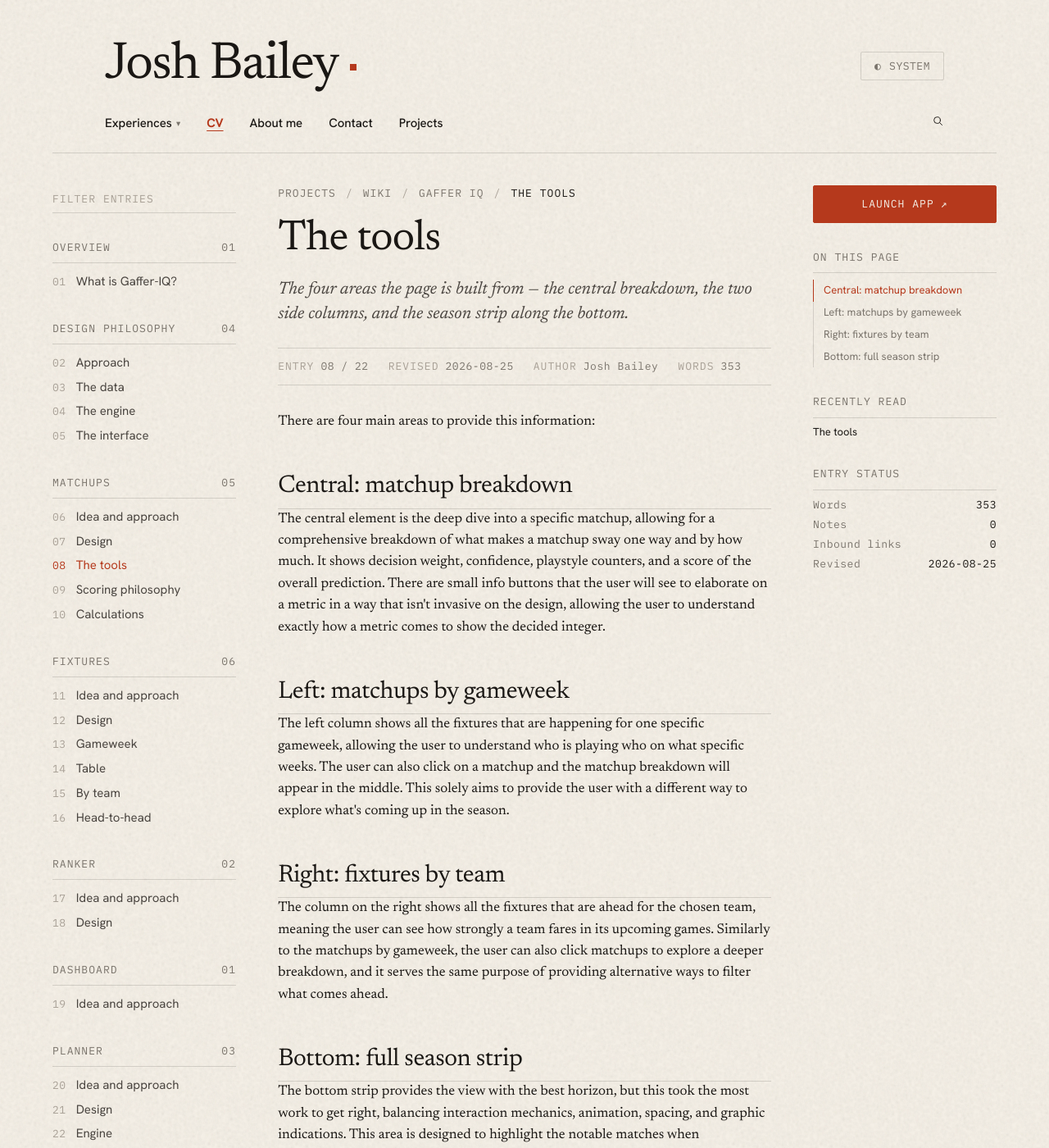
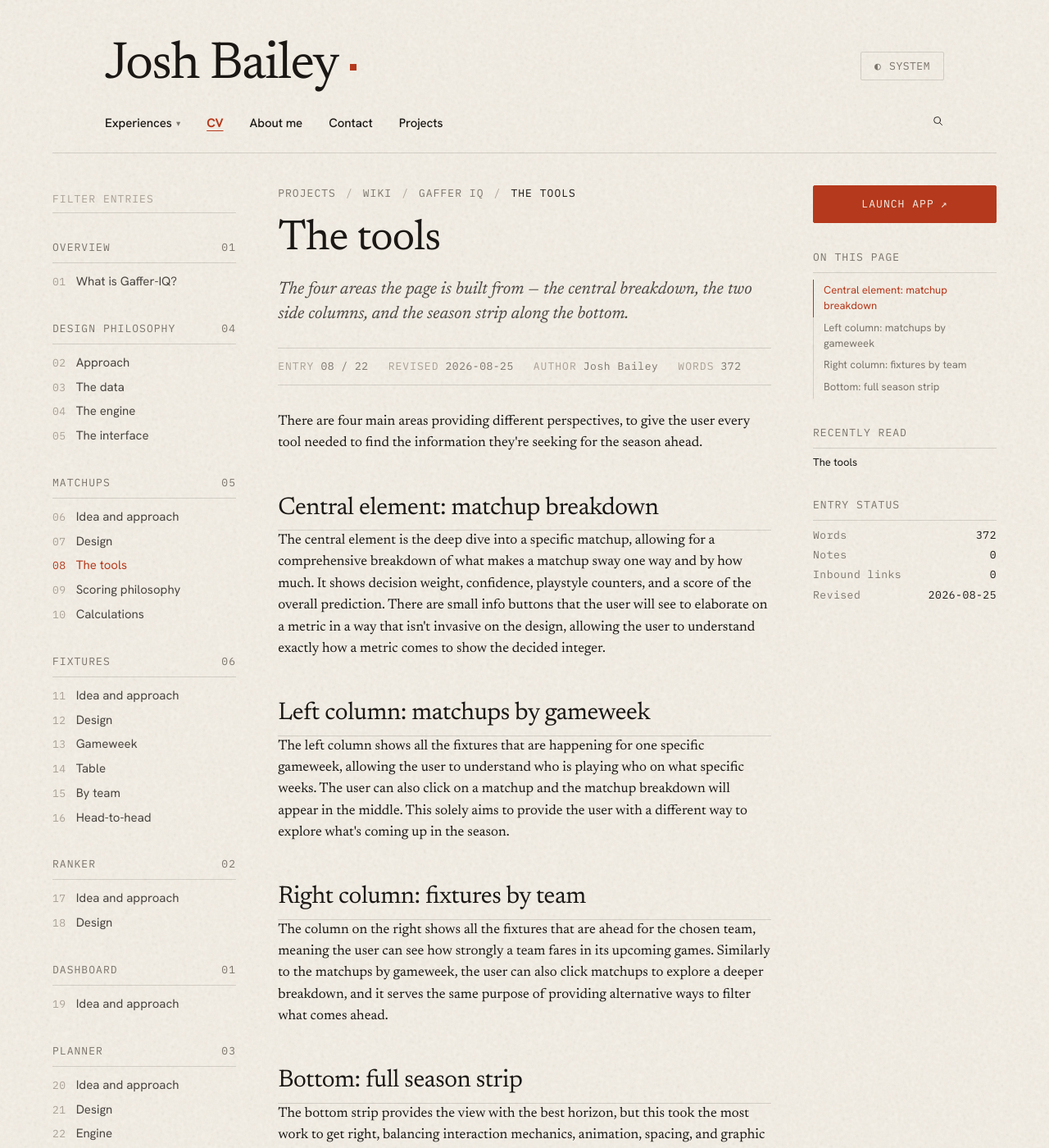
Before and after one commit to JAYJAYBEE303/jayjaybee-site, a Jekyll site: the page built from projects/wiki/gaffer-iq/matchup-the-tools/index.html, in a window 1280 px wide and 1400 px high. Shown: the whole window at 82% size. Built offline with Jekyll 4.4.1, drawn with Linux system fonts in a browser that asks for light colours.

Commit message:
docs(wiki): reword The tools intro and name its regions by element
Headings say which part of the layout they mean — central element,
left column, right column — rather than a bare direction, so the jump
list in the right rail reads as a map of the page.

Co-Authored-By: Claude Opus 5 <noreply@anthropic.com>

```diff
--- a/projects/wiki/gaffer-iq/matchup-the-tools/index.html
+++ b/projects/wiki/gaffer-iq/matchup-the-tools/index.html
@@ -8,9 +8,11 @@ title: The tools
 lede: The four areas the page is built from — the central breakdown, the two side columns, and the season strip along the bottom.
 ---
 
-<p>There are four main areas to provide this information:</p>
+<p>There are four main areas providing different perspectives, to give
+the user every tool needed to find the information they're seeking for
+the season ahead.</p>
 
-<h2>Central: matchup breakdown</h2>
+<h2>Central element: matchup breakdown</h2>
 
 <p>The central element is the deep dive into a specific matchup,
 allowing for a comprehensive breakdown of what makes a matchup sway one
@@ -20,7 +22,7 @@ buttons that the user will see to elaborate on a metric in a way that
 isn't invasive on the design, allowing the user to understand exactly
 how a metric comes to show the decided integer.</p>
 
-<h2>Left: matchups by gameweek</h2>
+<h2>Left column: matchups by gameweek</h2>
 
 <p>The left column shows all the fixtures that are happening for one
 specific gameweek, allowing the user to understand who is playing who
@@ -29,7 +31,7 @@ matchup breakdown will appear in the middle. This solely aims to
 provide the user with a different way to explore what's coming up in
 the season.</p>
 
-<h2>Right: fixtures by team</h2>
+<h2>Right column: fixtures by team</h2>
 
 <p>The column on the right shows all the fixtures that are ahead for
 the chosen team, meaning the user can see how strongly a team fares in
```
